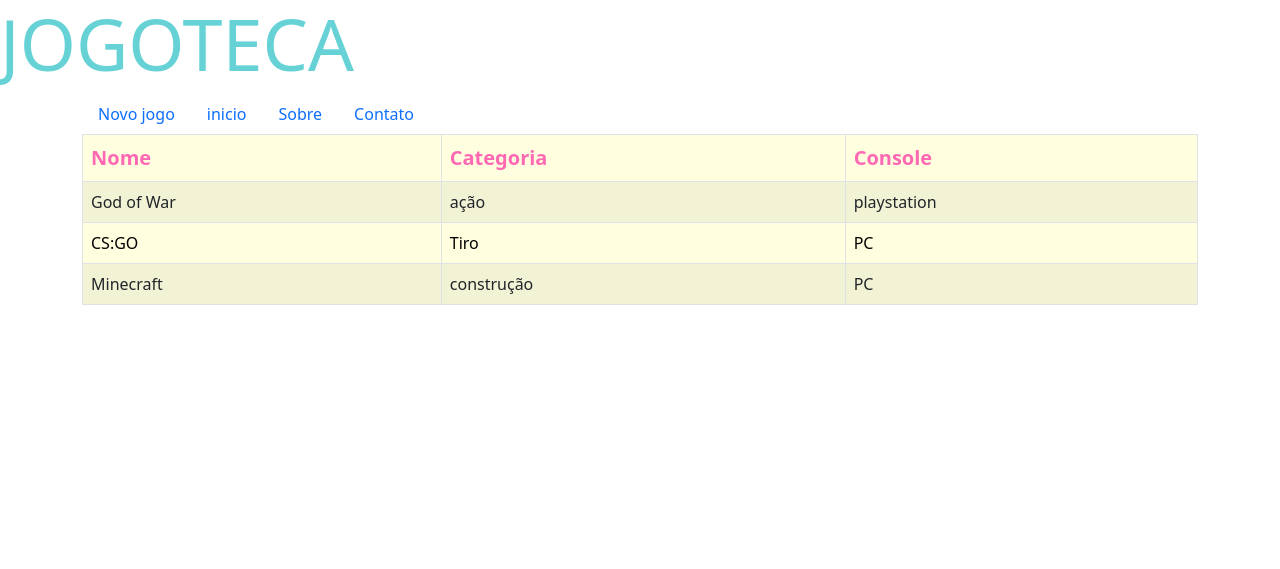
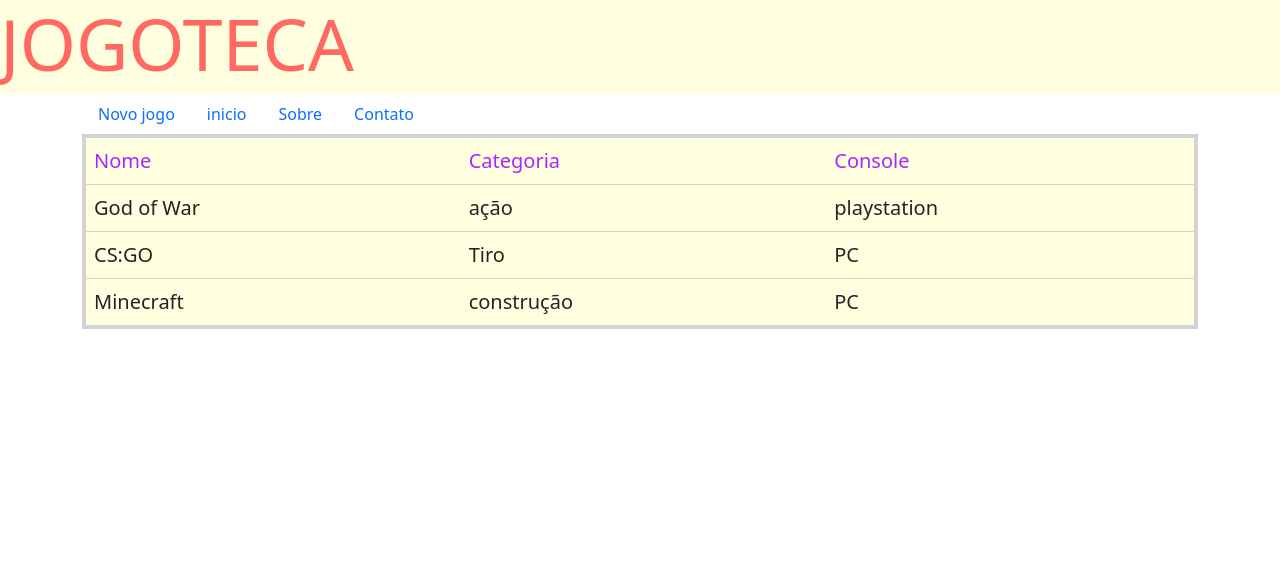
Before and after one commit to anacarolina1826/jogoteca, a Flask app: page / in a window 1280 px wide. Shown: the top 569 px of the page. Run offline with Flask 2, Linux system fonts and the light colour scheme.

Commit message:
Alteração do css.

```diff
--- a/main.py
+++ b/main.py
@@ -13,6 +13,7 @@ jogo3=jogo('Minecraft', 'construção','PC')
 
 
 app = Flask(__name__)
+app.secrety_key='ifmg'
 
 lista = [jogo1, jogo2, jogo3]
 
@@ -49,7 +50,8 @@ def login():
     else:
       session['usuario_email'] = usuario.email
       session['usuario_nome'] = usuario.nome
-      return render_template('login.html')
+
+  return render_template('login.html')
 
 @app.route('/logout', methods=['POST'])
 def logout():
--- a/static/estilo_tabela.css
+++ b/static/estilo_tabela.css
@@ -1,18 +1,18 @@
-h1{
-  font-weight:normal;
-  color:#66D2D6;
+header{
+  background-color: lightyellow;
+  color:#FF6961;/*color_name: pastel read*/
 
 }
-
-#table{
+#ta th{
   background-color:lightyellow;
-  font-weight:light;
-  color:black ;
+  font-weight:normal;
+  /*color:#FF1205*;*/
+  color:#AA26FF;
+  font-size:20px;
 
 }
-
-th{
-  color:hotpink;
+#ta{
+  background-color:lightyellow;
   font-size:20px;
-  padding:15px;
+  border: 4px solid lightgray;
 }
--- a/templates/base.html
+++ b/templates/base.html
@@ -1,5 +1,5 @@
 <!DOCTYPE html>
-<html lang="en">
+<html lang="pt-br">
   <head>
     <meta charset="utf-8">
     <meta name="viewport" content="width=device-width, initial-scale=1">
@@ -15,7 +15,7 @@
 
     <div class="cabecalho">
 
-      <h1 class="display-2">JOGOTECA</h1>
+      <h1  class="display-2">JOGOTECA</h1>
     </div>
    </header>
 
--- a/templates/lista.html
+++ b/templates/lista.html
@@ -7,8 +7,8 @@
  <a href="{{url_for('novo')}}" class="nav-link">Novo jogo</a>
 {%endblock%}
 {% block conteudo%}
-
-        <table id="table" class="table table-striped table-bordered">
+        <!--<<table class="table table-striped table-bordered">>-->
+        <table id="ta" class="table">
             <thead class="thead-default">
                 <tr>
                     <th>Nome</th>
```
Also changed, not shown: static/estilo_formulario.css (+11 -9 lines).
